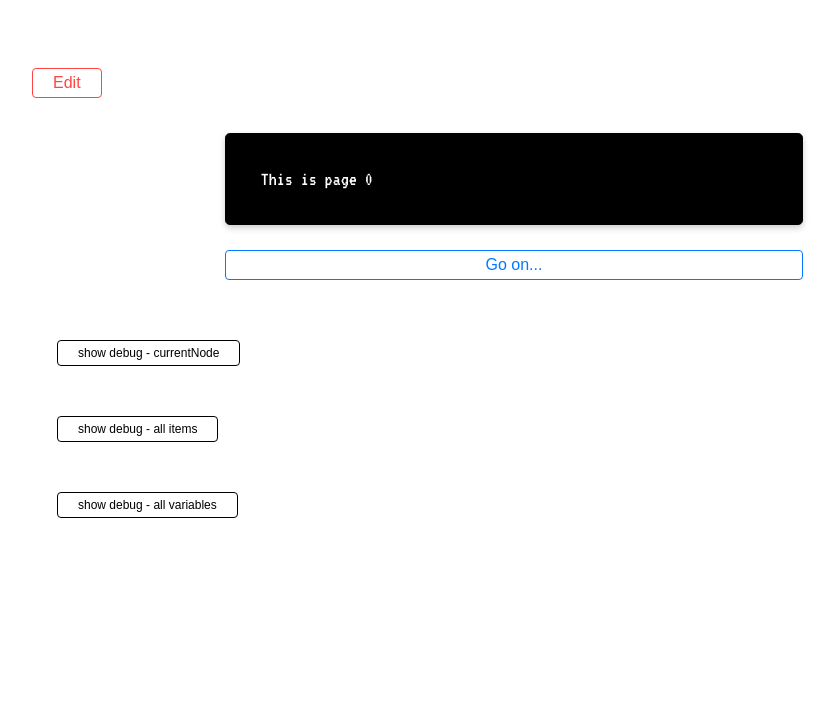
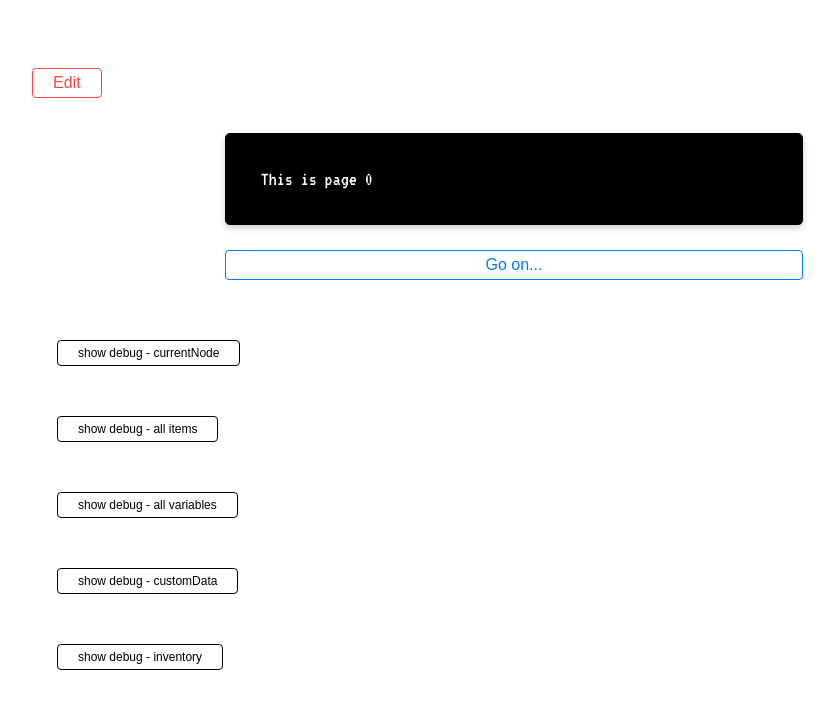
Before and after one commit to washingtonsteven/react-vn, a React app: page / in a window 1280 px wide. Shown: the top 708 px of the page, without its empty margins (134-970 px from the left). Built offline with nearby package versions, Linux system fonts and the light colour scheme.

Commit message:
new debug areas

```diff
--- a/src/Story/Story.js
+++ b/src/Story/Story.js
@@ -45,6 +45,8 @@ class Story extends Component {
 
       if (nodeLink.restart) {
         newState.currentNodeId = null;
+        newState.inventory = {};
+        newState.customData = {};
       }
 
       return newState;
@@ -96,6 +98,16 @@ class Story extends Component {
               <Debug title="all variables">
                 {() => <pre>{JSON.stringify(getVariables(), null, 1)}</pre>}
               </Debug>
+              <Debug title="customData">
+                {() => (
+                  <pre>{JSON.stringify(this.state.customData, null, 1)}</pre>
+                )}
+              </Debug>
+              <Debug title="inventory">
+                {() => (
+                  <pre>{JSON.stringify(this.state.inventory, null, 1)}</pre>
+                )}
+              </Debug>
             </div>
           );
         }}
```
